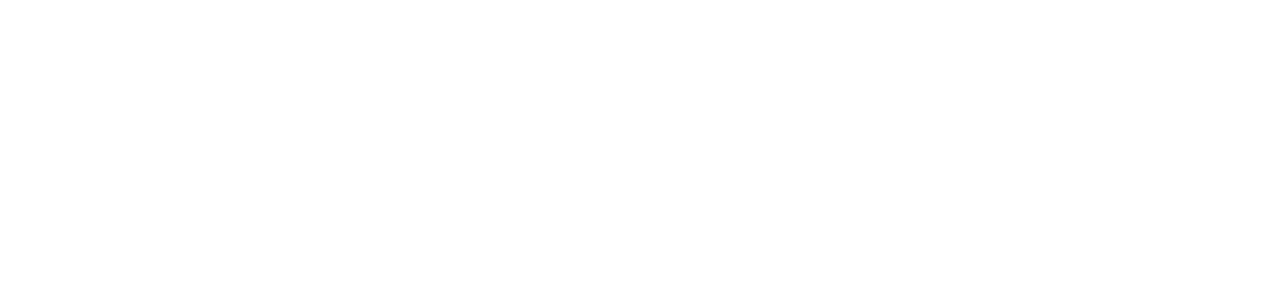
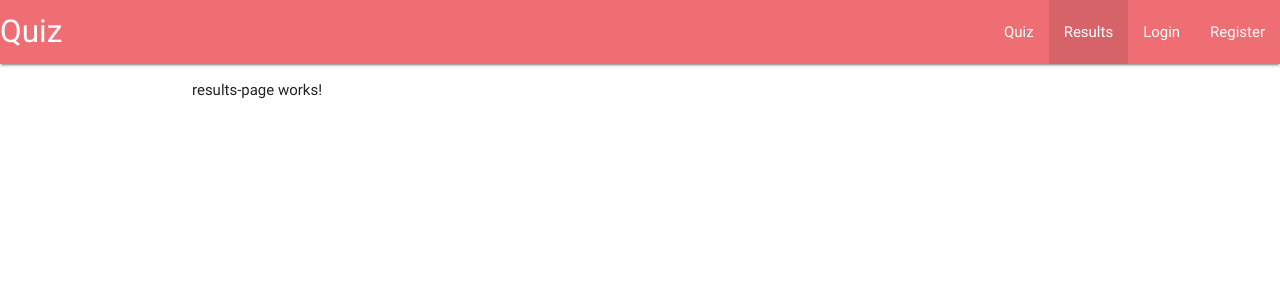
Before and after one commit to SergeVonSchwarz/express-angular, an Angular app in the folder client/: page /results in a window 1280 px wide. Before the commit this address led to /. Shown: the top 300 px of the page. Built offline with nearby package versions, Linux system fonts and the light colour scheme.

Commit message:
add pages results and quiz

```diff
--- a/client/src/app/app-routing.module.ts
+++ b/client/src/app/app-routing.module.ts
@@ -3,12 +3,16 @@
 import {LoginPageComponent} from './login-page/login-page.component';
 import {AuthLayoutComponent} from './shared/layouts/auth-layout/auth-layout.component';
 import {RegisterPageComponent} from './register-page/register-page.component';
+import {ResultsPageComponent} from './results-page/results-page.component';
+import {QuizPageComponent} from './quiz-page/quiz-page.component';
 
 const routes: Routes = [
   {
     path: '', component: AuthLayoutComponent, children: [
       {path: 'login', component: LoginPageComponent},
-      {path: 'register', component: RegisterPageComponent}
+      {path: 'register', component: RegisterPageComponent},
+      {path: 'results', component: ResultsPageComponent},
+      {path: 'quiz', component: QuizPageComponent}
     ]
   }
 ];
--- a/client/src/app/app.module.ts
+++ b/client/src/app/app.module.ts
@@ -9,6 +9,8 @@
 import {AuthLayoutComponent} from './shared/layouts/auth-layout/auth-layout.component';
 import {RegisterPageComponent} from './register-page/register-page.component';
 import {ModalComponent} from './modal/modal.component';
+import { ResultsPageComponent } from './results-page/results-page.component';
+import { QuizPageComponent } from './quiz-page/quiz-page.component';
 
 
 
@@ -18,7 +20,9 @@
     LoginPageComponent,
     AuthLayoutComponent,
     RegisterPageComponent,
-    ModalComponent
+    ModalComponent,
+    ResultsPageComponent,
+    QuizPageComponent
   ],
   imports: [
     FormsModule,
--- /dev/null
+++ b/client/src/app/quiz-page/quiz-page.component.html
@@ -0,0 +1,3 @@
+<p>
+  quiz-page works!
+</p>
--- /dev/null
+++ b/client/src/app/quiz-page/quiz-page.component.ts
@@ -0,0 +1,15 @@
+import { Component, OnInit } from '@angular/core';
+
+@Component({
+  selector: 'app-quiz-page',
+  templateUrl: './quiz-page.component.html',
+  styleUrls: ['./quiz-page.component.css']
+})
+export class QuizPageComponent implements OnInit {
+
+  constructor() { }
+
+  ngOnInit() {
+  }
+
+}
--- /dev/null
+++ b/client/src/app/results-page/results-page.component.html
@@ -0,0 +1,3 @@
+<p>
+  results-page works!
+</p>
--- /dev/null
+++ b/client/src/app/results-page/results-page.component.ts
@@ -0,0 +1,15 @@
+import { Component, OnInit } from '@angular/core';
+
+@Component({
+  selector: 'app-results-page',
+  templateUrl: './results-page.component.html',
+  styleUrls: ['./results-page.component.css']
+})
+export class ResultsPageComponent implements OnInit {
+
+  constructor() { }
+
+  ngOnInit() {
+  }
+
+}
--- a/client/src/app/shared/layouts/auth-layout/auth-layout.component.html
+++ b/client/src/app/shared/layouts/auth-layout/auth-layout.component.html
@@ -2,6 +2,14 @@
   <div class="nav-wrapper">
     <a routerLink="/" class="brand-logo">Quiz</a>
     <ul id="nav-mobile" class="right hide-on-med-and-down">
+      <li routerLinkActive="active">
+        <a routerLink="/quiz">Quiz</a>
+        <!--<a class="modal-trigger" href="#modal1" (click)="modalRegister()">Register</a>-->
+      </li>
+      <li routerLinkActive="active">
+        <a routerLink="/results">Results</a>
+        <!--<a class="modal-trigger" href="#modal1" (click)="modalRegister()">Register</a>-->
+      </li>
       <li routerLinkActive="active">
         <a routerLink="/login">Login</a>
        <!-- <a class="modal-trigger" href="#modal1" (click)="modalLogin()">Login</a>-->
```
Also changed, not shown: client/src/app/shared/classes/token.interceptor.ts (added, +20 -0 lines), client/src/app/quiz-page/quiz-page.component.css (added), client/src/app/results-page/results-page.component.css (added).
